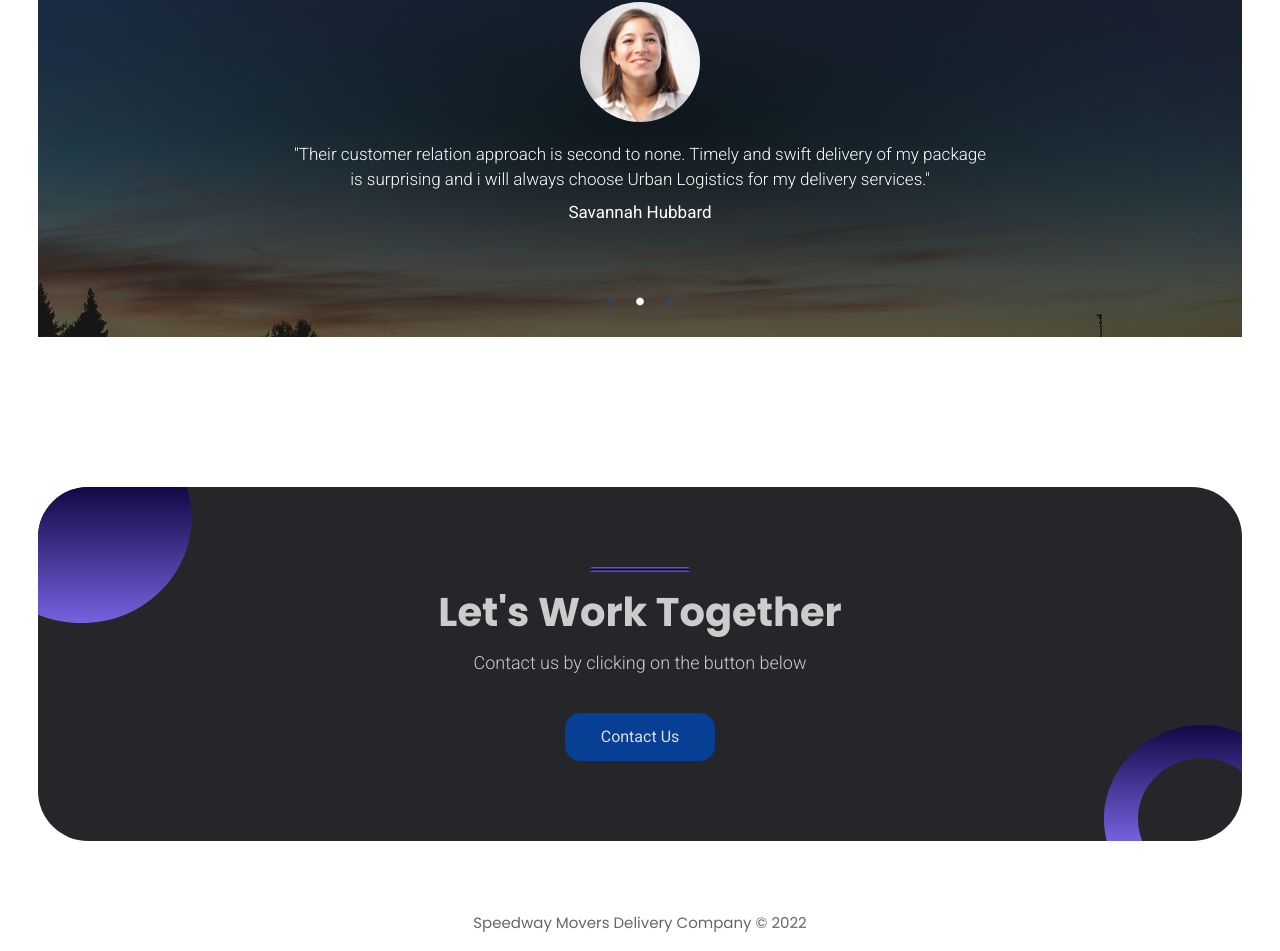
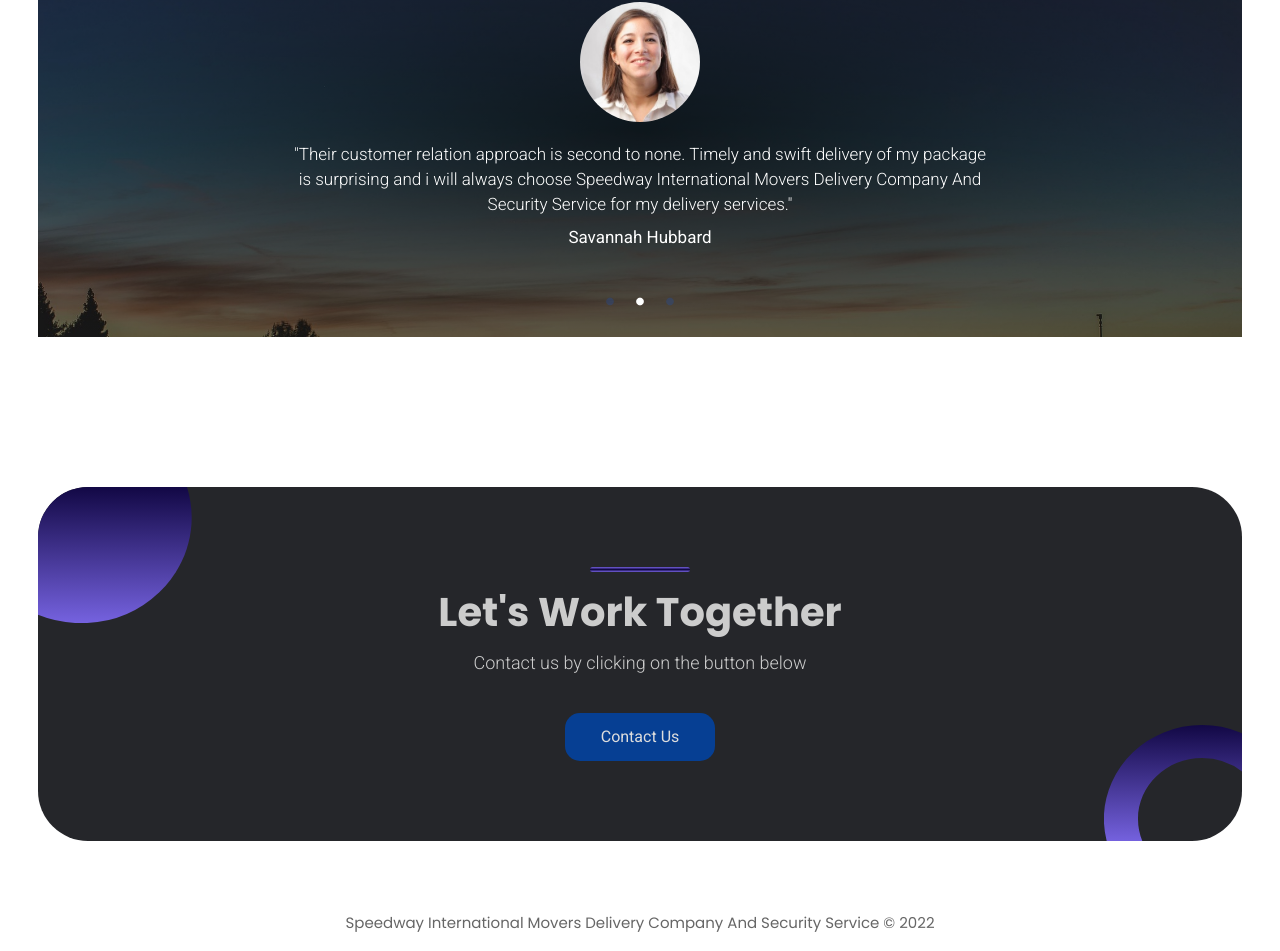
Before and after one commit to kiisi/reduxtoolkit_1, a React (Create React App) app: page / in a window 1280 px wide. Shown: the part 2991-3942 px from the top of the page. Built offline with nearby package versions, Linux system fonts and the light colour scheme.

Commit message:
Fixed Some Typo errors

```diff
--- a/src/Pages/Home/Testimony/Testimony.js
+++ b/src/Pages/Home/Testimony/Testimony.js
@@ -26,21 +26,21 @@ const Testimony = () => {
                         <div className="testimony-avatar">
                             <img src={avater1} alt="avatar" />
                         </div>
-                        <div className="testimony-content"><p>"Great services i got from Urban Logistics Delivery Services has been a great joy for me and my family. I will surely tell the good news to my friends too."</p></div>
+                        <div className="testimony-content"><p>"Great services i got from Speedway International Movers Delivery Company And Security Service has been a great joy for me and my family. I will surely tell the good news to my friends too."</p></div>
                         <div className="testimony-author">Laura Thomas</div>
                     </div>
                     <div className="testimony-slide">
                         <div className="testimony-avatar">
                             <img src={avater2} alt="avatar" />
                         </div>
-                        <div className="testimony-content"><p>"Their customer relation approach is second to none. Timely and swift delivery of my package is surprising and i will always choose Urban Logistics for my delivery services."</p></div>
+                        <div className="testimony-content"><p>"Their customer relation approach is second to none. Timely and swift delivery of my package is surprising and i will always choose Speedway International Movers Delivery Company And Security Service for my delivery services."</p></div>
                         <div className="testimony-author">Savannah Hubbard</div>
                     </div>
                     <div className="testimony-slide">
                         <div className="testimony-avatar">
                             <img src={avater3} alt="avatar" />
                         </div>
-                        <div className="testimony-content"><p>"The package protection policy ensured that my package gets to me untampered and without any breakage of damages. I humbly recommend Urban Logistics for maximum and satisfactory delivery services."</p></div>
+                        <div className="testimony-content"><p>"The package protection policy ensured that my package gets to me untampered and without any breakage of damages. I humbly recommend Speedway International Movers Delivery Company And Security Service for maximum and satisfactory delivery services."</p></div>
                         <div className="testimony-author">Robert Smith</div>
                     </div>
                 </Slider>
--- a/src/components/Footer/Footer.js
+++ b/src/components/Footer/Footer.js
@@ -4,7 +4,7 @@ const Footer = () => {
     let date = new Date();
   return (
     <div className="max-wrapper">
-        <div className="footer">Speedway Movers Delivery Company &copy; {date.getFullYear()} </div>
+      <div className="footer">Speedway International Movers Delivery Company And Security Service &copy; {date.getFullYear()} </div>
     </div>
   )
 }
```
